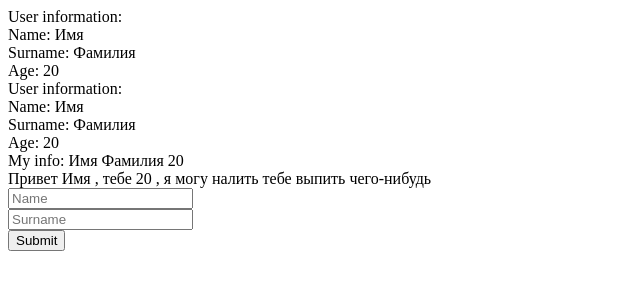
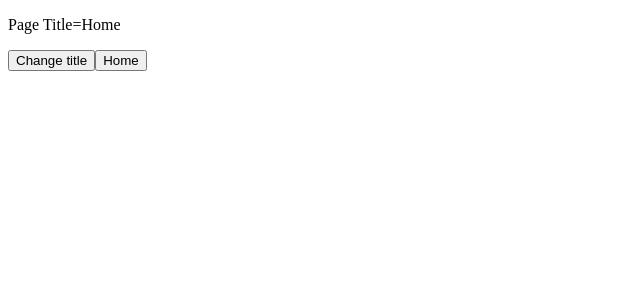
Before and after one commit to Volodimyr2022/second-app, a React (Create React App) app: page / in a window 1280 px wide. Shown: the top 300 px of the page, without its empty margins (0-640 px from the left). Built offline with nearby package versions, Linux system fonts and the light colour scheme.

Commit message:
Add files via upload

```diff
--- a/public/index.html
+++ b/public/index.html
@@ -24,7 +24,7 @@
       work correctly both with client-side routing and a non-root public URL.
       Learn how to configure a non-root public URL by running `npm run build`.
     -->
-    <title>React App first homework</title>
+    <title>React App second homework</title>
   </head>
   <body>
     <noscript>You need to enable JavaScript to run this app.</noscript>
--- /dev/null
+++ b/src/components/Cycles/Cycles.js
@@ -0,0 +1,53 @@
+import React from "react";
+
+ class Cycles extends React.Component {
+    constructor(props) {
+        super(props);
+
+        console.log('constructor');
+
+        this.state = {
+            pageTitle: "Home"
+        }
+    }
+
+    componentDidMount() {
+    // Этот метод позволяет мне монтировать элементы по своему усмотрению. В данном случае
+    // я присвоил название title страницы 'My name of page' (вместо 'React App second homework').
+    // Это отработало один раз в constructor и теперь всякий раз при открытии сайта будет
+    // выполняться мой сценарий вместо дефолтного сценария получения title из HTML.
+    // И сколько бы я не менял значение title в componentDidUpdate всякий раз после перезагрузки
+    //  возвращается присвоенное мной название title станицы.
+    // Я мог здесь смонтировать обработчик событий на нужный мне элемент и при наступлении
+    // события выполнялись бы нужные мне действия.
+
+        document.title = this.state.pageTitle
+        console.log('component did mount')
+    }
+
+    componentDidUpdate() {
+    // Этот метод позволяет перемонтировать страницу при изменении (в нашем случае) значения
+    // pageTitle в state. При этом по консолям видно, что constructor  уже не выполняется, а
+    // выполняются: componentDidUpdate, render и return.
+        document.title = this.state.pageTitle
+        console.log('component did update')
+    }
+
+    componentWillUnmount(){
+    // Этот метод позволяет размонтировать элементы убрать и обработчики событий, которые я
+    // ранее смонтировал в componentDidUpdate. Вызывается перед удалением элемента из DOM.
+    }
+
+    render() {
+        console.log('render');
+        return(
+            <div>
+                <p>Page Title={this.state.pageTitle}</p>
+                <button onClick={() => this.setState({pageTitle: 'Users'})}>Change title</button>
+                <button onClick={() => this.setState({pageTitle: 'Home'})}>Home</button>
+            </div>
+        )
+    }
+}
+
+export default Cycles
--- a/src/index.js
+++ b/src/index.js
@@ -2,11 +2,13 @@ import React from 'react';
 import ReactDOM from 'react-dom/client';
 import Form from './components/Form/Form';
 import User from './components/User/User';
+import Cycles from './components/Cycles/Cycles'
 
 const root = ReactDOM.createRoot(document.getElementById('root'));
 root.render(
   <React.StrictMode>
-    <User />
-    <Form />
+    {/* <User /> */}
+    {/* <Form /> */}
+    <Cycles />
   </React.StrictMode>
 );
```
